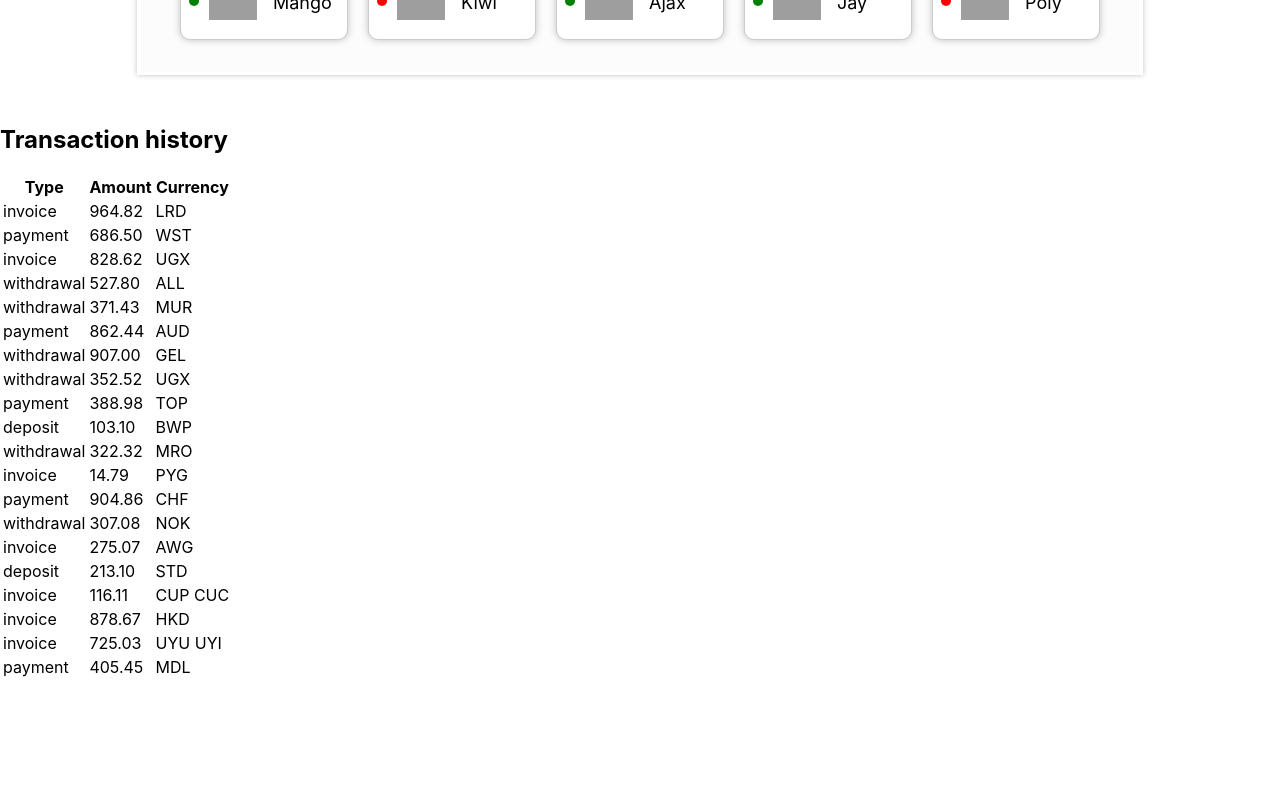
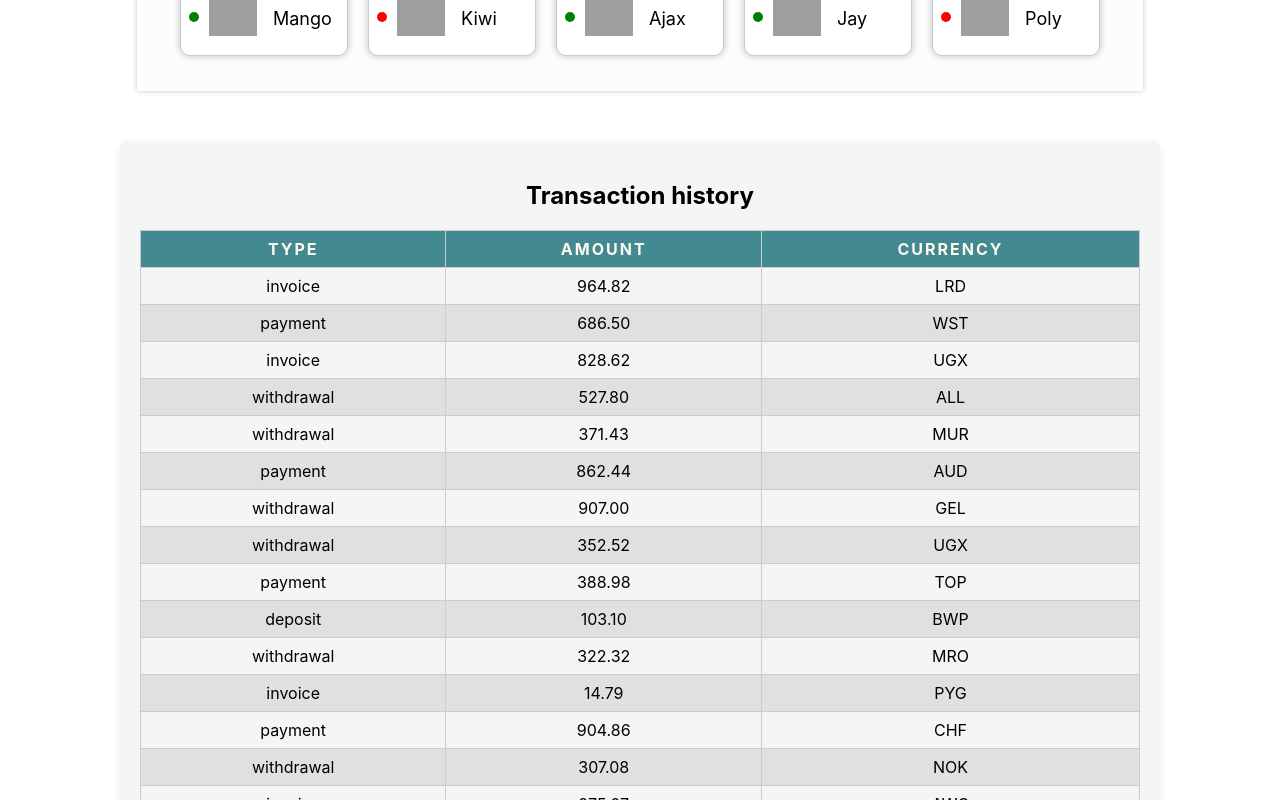
Before and after one commit to SergiiMytrofanov/goit-react-hw-01-components, a React (Create React App) app: page / in a window 1280 px wide. Shown: the part 820-1620 px from the top of the page. Before the commit the page ends 1500 px from the top, so only its background shows below. Built offline with nearby package versions, Linux system fonts and the light colour scheme; grey boxes are pictures that could not be loaded.

Commit message:
transaction styles

```diff
--- a/src/components/Statistics/Statistics.module.css
+++ b/src/components/Statistics/Statistics.module.css
@@ -11,7 +11,7 @@
   .title {
     font-size: 24px;
     font-weight: bold;
-    margin-bottom: 10px;
+    margin: 20 auto 40px;
   }
 
   .statList {
@@ -20,7 +20,7 @@
    gap: 15px;
     list-style: none;
     padding: 0;
-    margin: 0;
+
   }
 
   .item {
--- a/src/components/TransactionsHistory/Transactions.jsx
+++ b/src/components/TransactionsHistory/Transactions.jsx
@@ -1,35 +1,28 @@
 import PropTypes from 'prop-types';
+import styles from './Transactions.module.css';
 
-export default function TransactionHistory ({
-    title,
-    itemsTable,
-    }) {
-        return(
-            <section className="transaction">
-          {title && <h2 className="title">{title}</h2>}
+export default function TransactionHistory({ title, itemsTable }) {
+  return (
+    <section className={styles.transaction}>
+      {title && <h2 className={styles.title}>{title}</h2>}
 
-            <table className="transaction-history">
+      <table className={styles.transactionHistory}>
         <thead>
-                <tr >
-                  <th className='tableHead'>Type</th>
-                  <th className='tableHead'>Amount</th>
-                  <th className='tableHead'>Currency</th>
+          <tr>
+            <th className={styles.tableHead}>Type</th>
+            <th className={styles.tableHead}>Amount</th>
+            <th className={styles.tableHead}>Currency</th>
           </tr>
         </thead>
-            {itemsTable.map(({
-                id,
-                type,
-                amount,
-                currency,
-            }) =>(
         <tbody>
-    <tr key={id}>
-      <td>{type}</td>
-      <td>{amount}</td>
-      <td>{currency}</td>
+          {itemsTable.map(({ id, type, amount, currency }) => (
+            <tr key={id} className={styles.tableRow}>
+              <td className={styles.tableCell}>{type}</td>
+              <td className={styles.tableCell}>{amount}</td>
+              <td className={styles.tableCell}>{currency}</td>
             </tr>
+          ))}
         </tbody>
-            ))}
       </table>
     </section>
   );
--- a/src/components/TransactionsHistory/Transactions.module.css
+++ b/src/components/TransactionsHistory/Transactions.module.css
@@ -0,0 +1,49 @@
+.transaction {
+    text-align: center;
+    padding: 20px;
+    max-width: 1000px;
+    margin: 0 auto 50px;
+    background-color: #f5f5f5;
+    border-radius: 8px;
+    box-shadow: 0 4px 8px rgba(17, 17, 17, 0.1);
+  }
+
+  .title {
+    font-size: 24px;
+    font-weight: bold;
+    margin-bottom: 10px;
+  }
+
+  .transactionHistory {
+    width: 100%;
+    border-collapse: collapse;
+    margin-top: 20px;
+  }
+
+  .tableHead{
+    background-color: rgba(22, 110, 121, 0.795);
+    color: floralwhite;
+    font-size: 16px;
+    text-transform: uppercase;
+    letter-spacing: 2px;
+  }
+
+  .tableHead,
+  .tableCell {
+    padding: 10px;
+    border: 1px solid #ccc;
+  }
+
+  .transactionHistory th,
+  .transactionHistory td {
+    padding: 8px;
+    border: 1px solid #ccc;
+  }
+
+  .transactionHistory tbody tr:nth-child(odd) {
+    background-color: #f5f5f5;
+  }
+
+  .transactionHistory tbody tr:nth-child(even) {
+    background-color: #e0e0e0;
+  }
```
Lines whose indentation alone changed are shown as unchanged.
